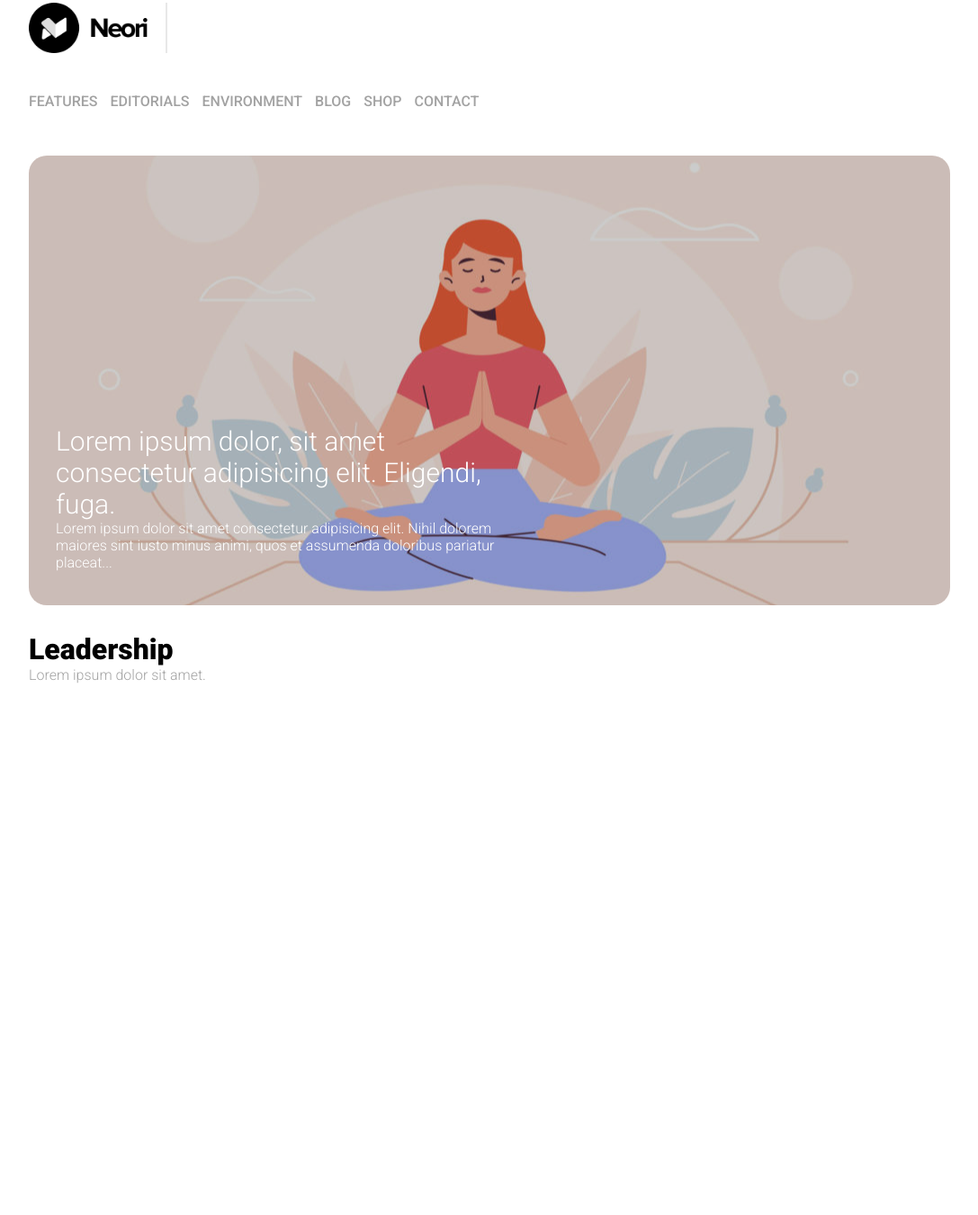
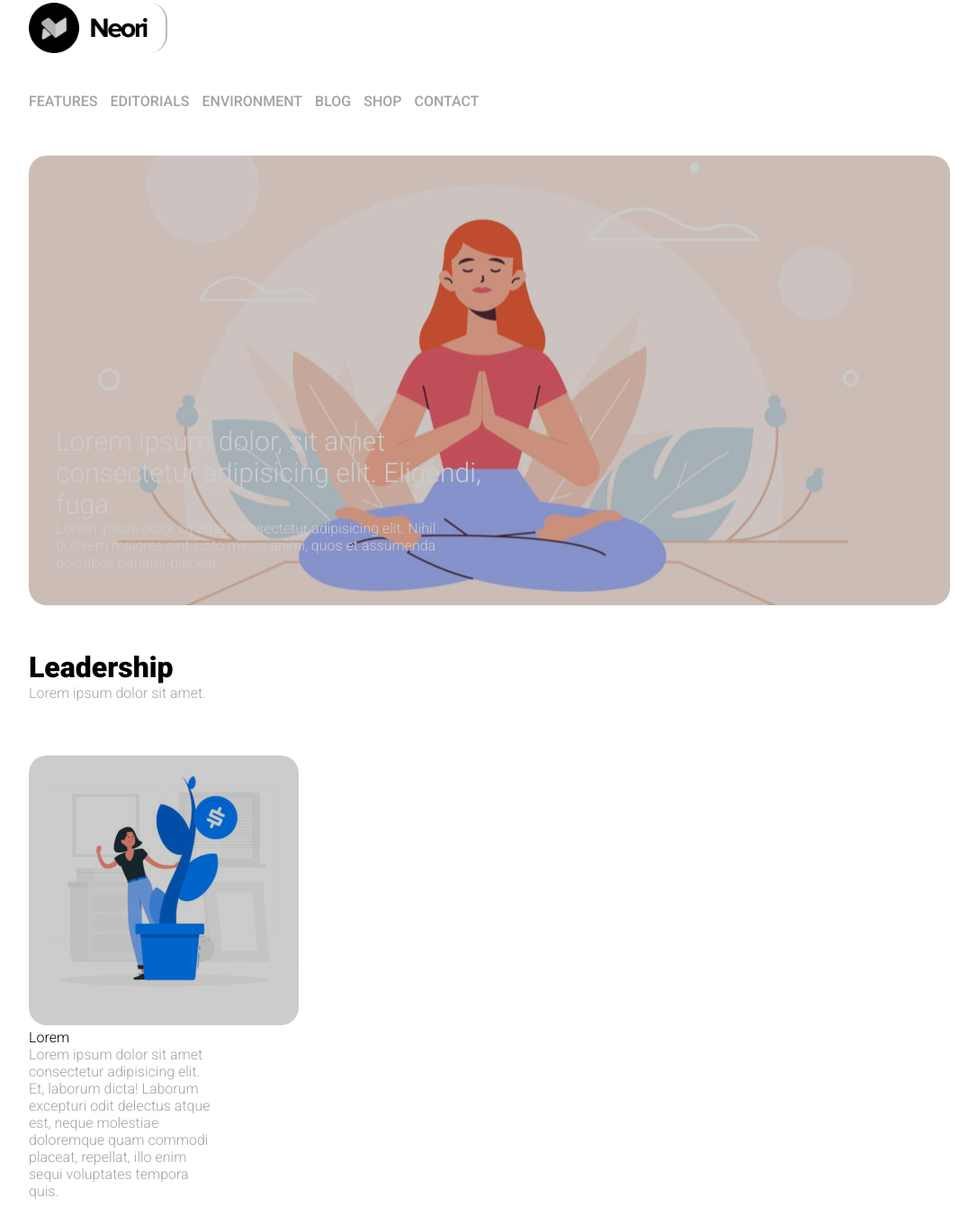
Before and after one commit to rizzamatteo96/htmlcss-wp, a plain HTML site: page index.html in a window 1280 px wide. Shown: the part 7-1358 px from the top of the page at 90% size, without its empty margins (96-1183 px from the left). Before the commit the page ends 800 px from the top, so only its background shows below. Drawn offline with Linux system fonts and the light colour scheme.

Commit message:
add left side section

```diff
--- a/css/style.css
+++ b/css/style.css
@@ -19,6 +19,11 @@ body{
     content: '';
     display: table;
     clear: both;
+}
+
+img{
+    filter: brightness(80%);
+    border-radius: 20px;
 }
 
 
@@ -52,23 +57,19 @@ header nav ul li a{
 
 /* --- jumbotron --- */
 .jumbotron{
-    margin: 10px 0 30px 0;
+    margin: 10px 0 50px 0;
     background-image: url(../img/banner.jpg);
+    filter: brightness(80%);
     height: 500px;
     background-size: cover;
     background-position: center;
     border-radius: 20px;
 }
 
-.jumbotron .jumbo-content{
+.jumbotron .jumbo-text{
     color: white;
     padding: 300px 0 0 30px;
     height: 100%;
-    border-radius: 20px;
-    background-color: rgba(0, 0, 0, 0.2);
-}
-
-.jumbotron .jumbo-content .jumbo-text{
     width: 50%;
     font-weight: 300;
 }
@@ -79,10 +80,20 @@ header nav ul li a{
 
 
 /* --- main container --- */
+.main-container{
+    font-weight: 300;
+}
 
 .top-cont span{
     color: #a2a2a2;
-    font-weight: 300;
+}
+
+.content{
+    margin-top: 50px;
+}
+
+.content p{
+    color: #a2a2a2;
 }
 
 .float-l{
--- a/index.html
+++ b/index.html
@@ -38,12 +38,10 @@
 
         <!-- inizio del jumbotron -->
         <section class="jumbotron">
-            <div class="jumbo-content">
-                <div class="jumbo-text">
-                    <span id="jumbo-title">Lorem ipsum dolor, sit amet consectetur adipisicing elit. Eligendi, fuga.</span>
-                    <br>
-                    <span>Lorem ipsum dolor sit amet consectetur adipisicing elit. Nihil dolorem maiores sint iusto minus animi, quos et assumenda doloribus pariatur placeat...</span>
-                </div>
+            <div class="jumbo-text">
+                <span id="jumbo-title">Lorem ipsum dolor, sit amet consectetur adipisicing elit. Eligendi, fuga.</span>
+                <br>
+                <span>Lorem ipsum dolor sit amet consectetur adipisicing elit. Nihil dolorem maiores sint iusto minus animi, quos et assumenda doloribus pariatur placeat...</span>
             </div>
         </section>
         <!-- fine del jumbotron -->
@@ -64,7 +62,11 @@
                 <!-- inizio contenitore del contenuto principale -->
                 <div class="content clearfix">
                     <!-- inizio contenitore di sinistra -->
-                    <aside class="float-l left"></aside>
+                    <aside class="float-l left">
+                        <img src="img/img-1.jpg" alt="pianta dollaro">
+                        <span>Lorem</span>
+                        <p>Lorem ipsum dolor sit amet consectetur adipisicing elit. Et, laborum dicta! Laborum excepturi odit delectus atque est, neque molestiae doloremque quam commodi placeat, repellat, illo enim sequi voluptates tempora quis.</p>
+                    </aside>
                     <!-- fine contenitore di sinistra -->
 
                     <!-- inizio contenitore centrale -->
```
